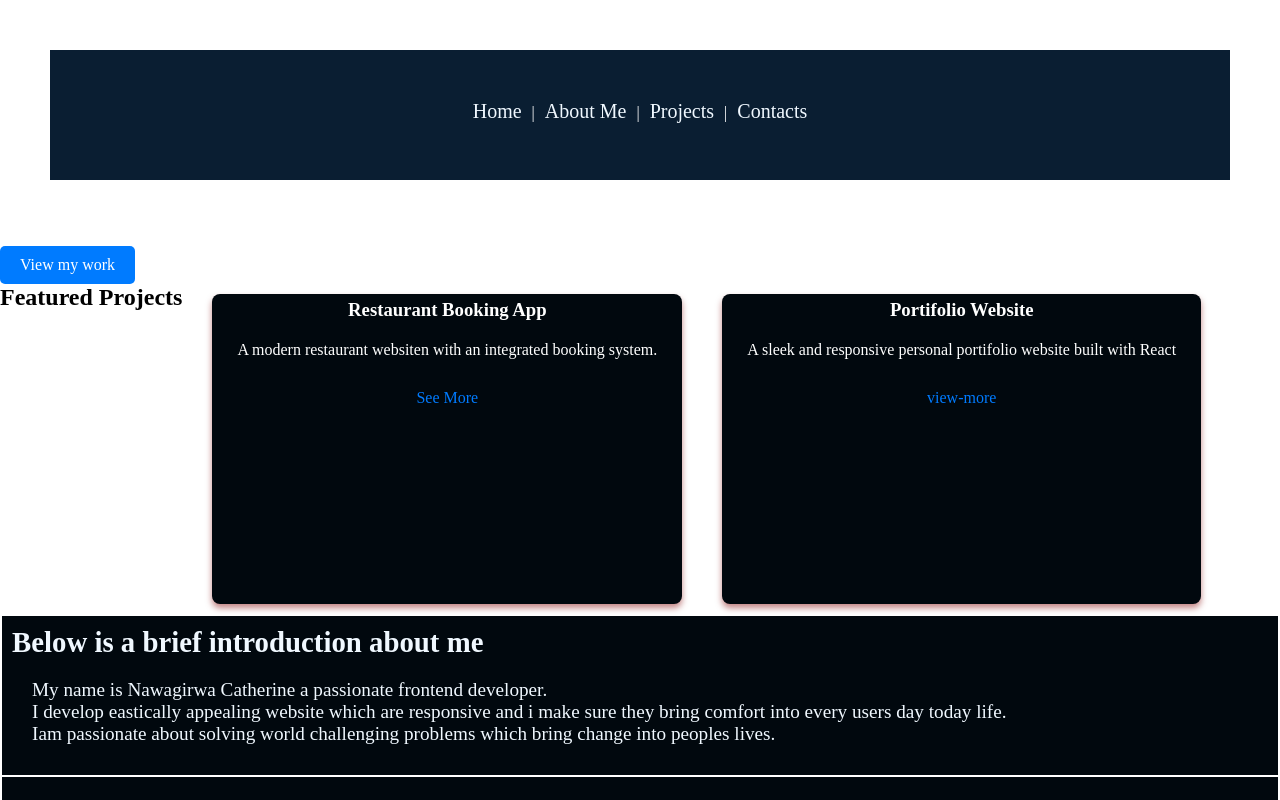
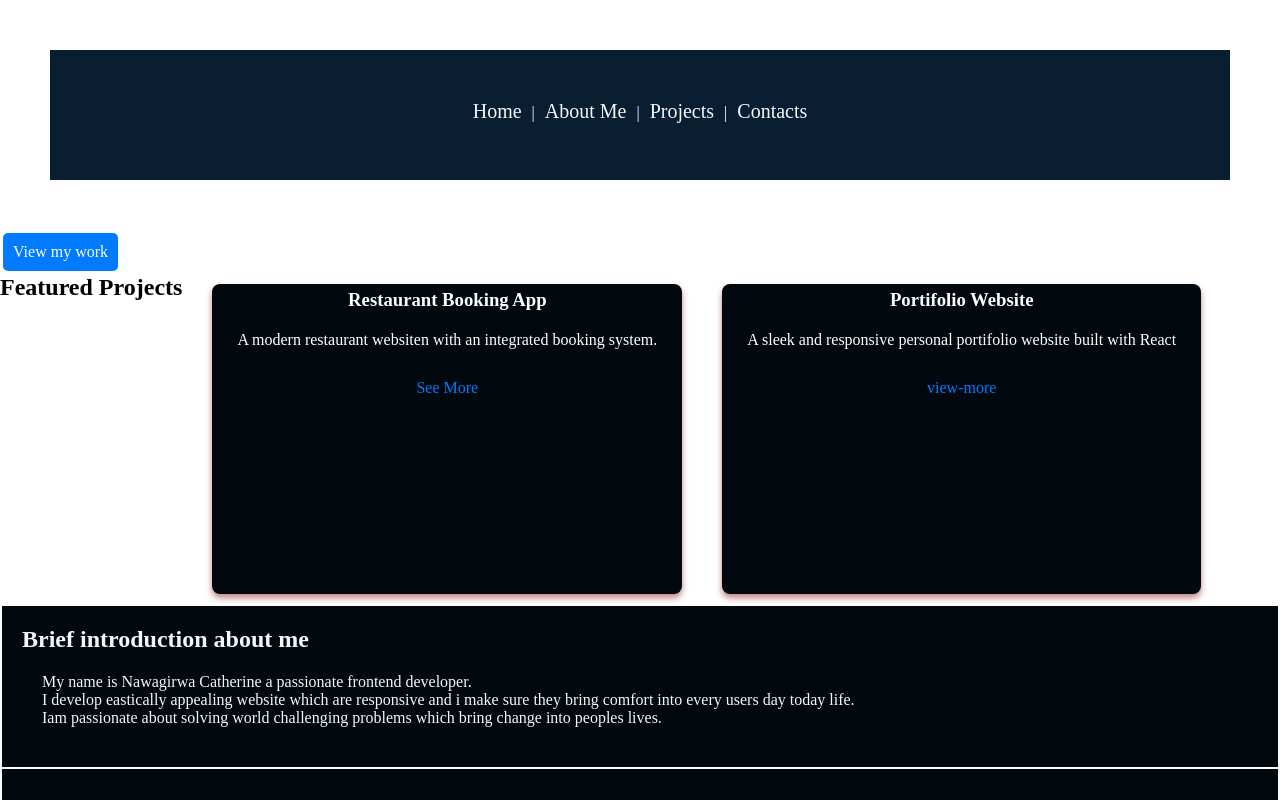
Before and after one commit to nawagirwacatherine/MY-PORTIFOLIO2, a React (Vite) app in the folder Cathies portifolio/: page / in a window 1280 px wide. Shown: the top 800 px of the page. Built offline with nearby package versions, Linux system fonts and the light colour scheme.

Commit message:
change the size for the first button

```diff
--- a/Cathies portifolio/src/App.css
+++ b/Cathies portifolio/src/App.css
@@ -72,7 +72,7 @@
   }
 
   .intro1{
-justify-content: center;
+    justify-content: center;
     display: flex;
     flex-direction: row;
   }
@@ -80,11 +80,11 @@ justify-content: center;
 
 
 .brief-intro {
-font-size: larger;
   color: aliceblue;
   margin: 2px;
-  padding: 10px;
+  padding: 20px;
   background-color:  rgb(1, 8, 14);
+
 }
 
 
@@ -92,8 +92,8 @@ font-size: larger;
 
 .cta-button{
   display : inline-block;
-  margin-top: 1rem;
-  padding: 10px 20px;
+  margin:3px;
+  padding:  10px;
   background: #007bff;
   color:white;
   border-radius: 5px;
--- a/Cathies portifolio/src/pages/HomePage.jsx
+++ b/Cathies portifolio/src/pages/HomePage.jsx
@@ -12,7 +12,6 @@ import { FaLinkedin } from "react-icons/fa6";
 function HomePage (){
     return(
         <>
-
         <Link to = "/projects" className="cta-button">View my work</Link>
 
 <div  className= "project-grid">
@@ -23,7 +22,7 @@ function HomePage (){
         <div className="project">
             <h3>Restaurant Booking App</h3>
             <p>A modern restaurant websiten with an integrated booking system.</p>
-            <Link to="projects" className="view-more">See More</Link>
+            <Link to="about-me" className="view-more">See More</Link>
         </div>
 
         <div className="project">
@@ -44,7 +43,7 @@ function HomePage (){
 
 
       <div className="brief-intro">
-       <h2>Below is a brief introduction about me</h2>
+       <h2>Brief introduction about me</h2>
 
        <p>My name is Nawagirwa Catherine a passionate frontend developer. <br/>I develop eastically appealing website which are responsive and i make sure they bring comfort into every users day today life.<br/> Iam passionate about solving world challenging problems which
        bring change into peoples lives. </p>
```
